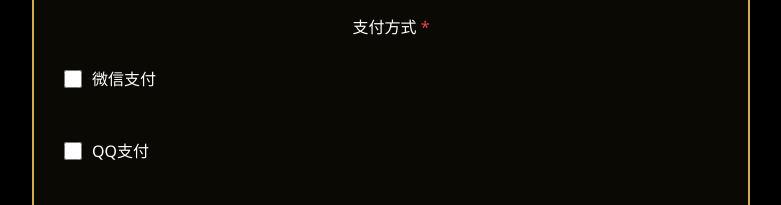
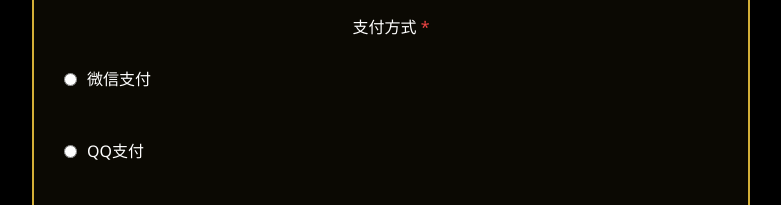
Before and after one commit to JustWint3r/Tabacco, a React (Vite) app in the folder site/: page /billing in a window 1280 px wide. Shown: the part 1222-1427 px from the top of the page, without its empty margins (24-805 px from the left). Built offline with nearby package versions, Linux system fonts and the light colour scheme; the HTML template or start-up script is replaced by a standard one.

Commit message:
Refactor BillingPage payment method handling - Replaced WeChat Pay and QQ Pay checkboxes with a single radio button selection for payment method, updated validation logic to ensure a payment method is selected.

```diff
--- a/site/src/components/BillingPage.tsx
+++ b/site/src/components/BillingPage.tsx
@@ -20,8 +20,7 @@
     phone: '',
     email: '',
     orderNotes: '',
-    wechatPay: false,
-    qqPay: false
+    paymentMethod: ''
   });
 
   const handleInputChange = (e: React.ChangeEvent<HTMLInputElement | HTMLTextAreaElement | HTMLSelectElement>) => {
@@ -34,8 +33,8 @@
 
   const handlePlaceOrder = () => {
     // Validate that at least one payment method is selected
-    if (!formData.wechatPay && !formData.qqPay) {
-      alert('请选择至少一种支付方式（微信支付或QQ支付）');
+    if (!formData.paymentMethod) {
+      alert('请选择支付方式');
       return;
     }
 
@@ -197,9 +196,10 @@
                   <div className="shipping-checkbox">
                     <label>
                       <input
-                        type="checkbox"
-                        name="wechatPay"
-                        checked={formData.wechatPay}
+                        type="radio"
+                        name="paymentMethod"
+                        value="wechatPay"
+                        checked={formData.paymentMethod === 'wechatPay'}
                         onChange={handleInputChange}
                       />
                       微信支付
@@ -209,9 +209,10 @@
                   <div className="shipping-checkbox">
                     <label>
                       <input
-                        type="checkbox"
-                        name="qqPay"
-                        checked={formData.qqPay}
+                        type="radio"
+                        name="paymentMethod"
+                        value="qqPay"
+                        checked={formData.paymentMethod === 'qqPay'}
                         onChange={handleInputChange}
                       />
                       QQ支付
```
